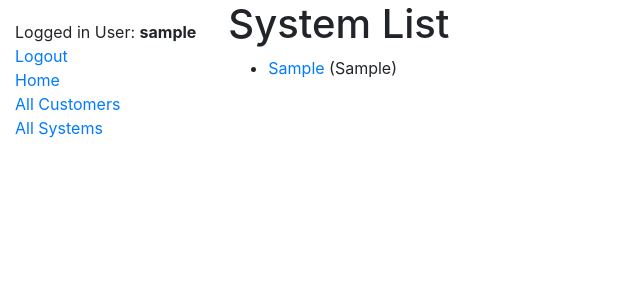
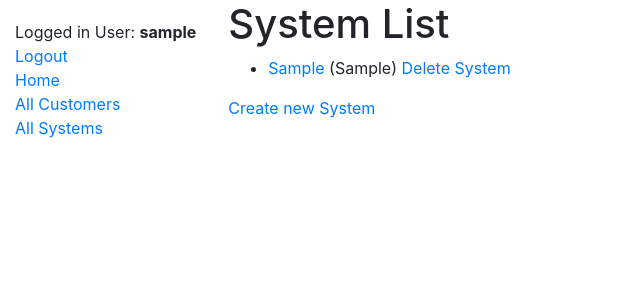
Before and after one commit to TheWoops/test-deploy-backend, a Django app: page /catalog/systems/ in a window 1280 px wide. Shown: the top 300 px of the page, without its empty margins (0-640 px from the left). Run offline with Django 3.2, Linux system fonts and the light colour scheme; a user stored in the database is signed in; tables that the repository leaves empty hold one stand-in row (values such as "Sample post").

Commit message:
Implemented CRUD operations for systems using generic views

```diff
--- a/catalog_app/templates/catalog_app/system_list.html
+++ b/catalog_app/templates/catalog_app/system_list.html
@@ -9,9 +9,11 @@
                 <li>
                 <a href="{{ system.get_absolute_url }}">{{ system.host }}</a>
                 ({{system.port}})
+                <a href="{% url 'system-delete' system.id %}">Delete System</a>
                 </li>
             {% endfor %}
             </ul>
+            <a href="{% url 'system-create' %}">Create new System</a>
         {% else %}
             <p>There are no systems in the database.</p>
         {% endif %}
--- a/catalog_app/urls.py
+++ b/catalog_app/urls.py
@@ -12,4 +12,8 @@ urlpatterns = [
 # Alter data via form
 urlpatterns += [
     path('customer/<int:pk>/renew/', views.renew_customer, name='renew-customer'),
+    path('systems/create/', views.SystemCreate.as_view(), name='system-create'),
+    path('systems/<int:pk>/update/', views.SystemUpdate.as_view(), name='system-update'),
+    path('systems/<int:pk>/delete/', views.SystemDelete.as_view(), name='system-delete'),
+
 ]
--- a/catalog_app/views.py
+++ b/catalog_app/views.py
@@ -10,6 +10,10 @@ from django.http import HttpResponseRedirect
 from django.urls import reverse
 from catalog_app.forms import UpdateCustomerForm
 from django.contrib.auth.decorators import login_required, permission_required
+
+# CRUD Operations
+from django.views.generic.edit import CreateView, UpdateView, DeleteView
+from django.urls import reverse_lazy
 
 def index(request):
     """View function for home page of site."""
@@ -61,7 +65,8 @@ class SystemListView(generic.ListView):
 class SystemDetailView(generic.DetailView):
     model = System
 
-######## handling Post requests ########
+############################### Handling Post requests ####################################
+
 @login_required
 @permission_required('catalog_app.can_see_all_customers', raise_exception=True)
 def renew_customer(request, pk):
@@ -92,3 +97,18 @@ def renew_customer(request, pk):
     }
 
     return render(request, 'catalog_app/update_customer.html', context)
+
+############################### CRUD Operations ####################################
+
+class SystemCreate(CreateView):
+    model = System
+    fields = ['customer', 'protocol', 'host', 'suffix', 'port', 'user', 'password', 'token']
+    initial = {'customer': 'Demo Customer'}
+
+class SystemUpdate(UpdateView):
+    model = System
+    fields = ['customer', 'protocol', 'host', 'suffix', 'port', 'user', 'password', 'token']
+
+class SystemDelete(DeleteView):
+    model = System
+    success_url = reverse_lazy('systems')
```
Also changed, not shown: catalog_app/templates/catalog_app/system_confirm_delete.html (added, +15 -0 lines), catalog_app/templates/catalog_app/system_form.html (added, +12 -0 lines).
